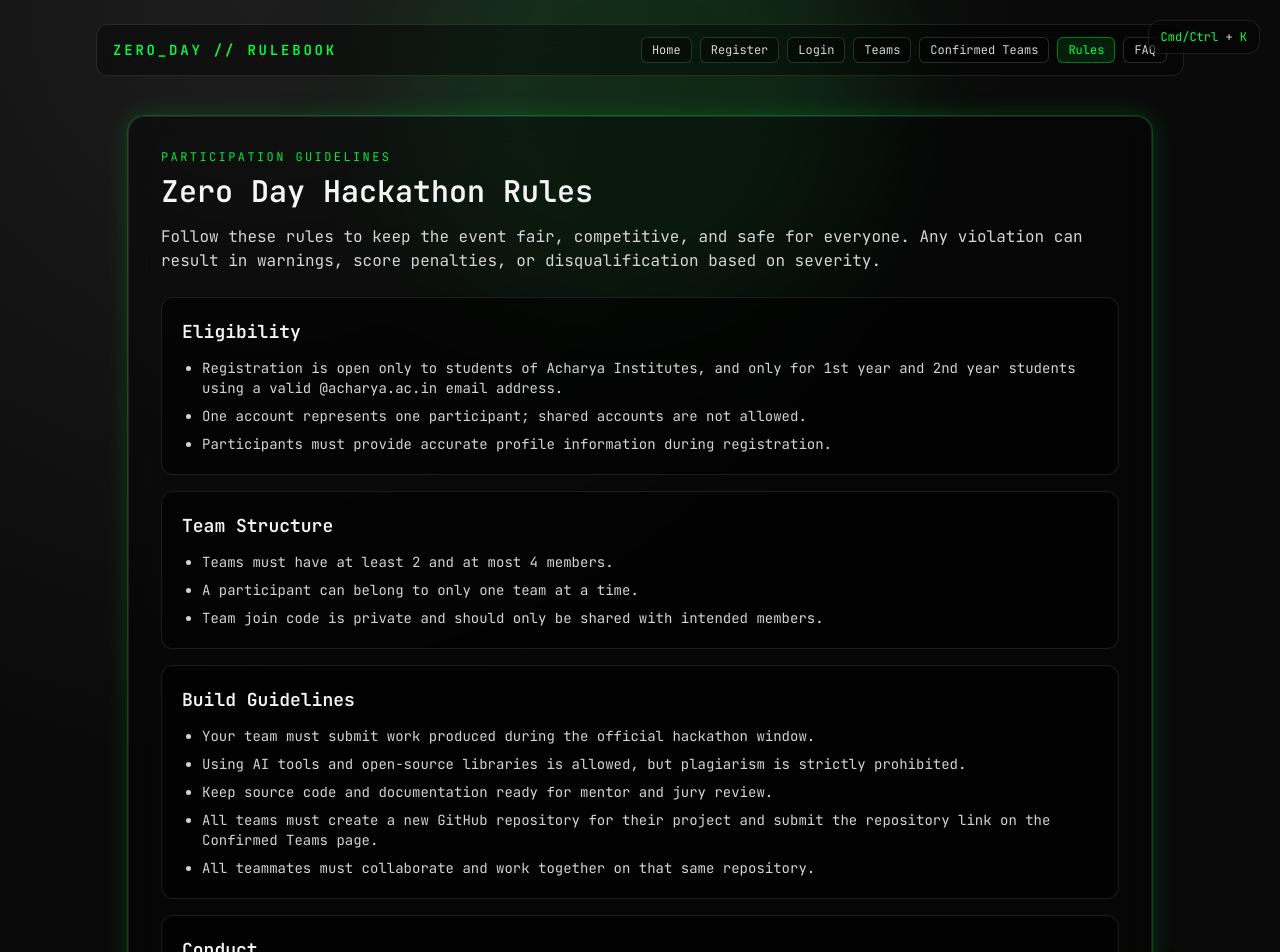
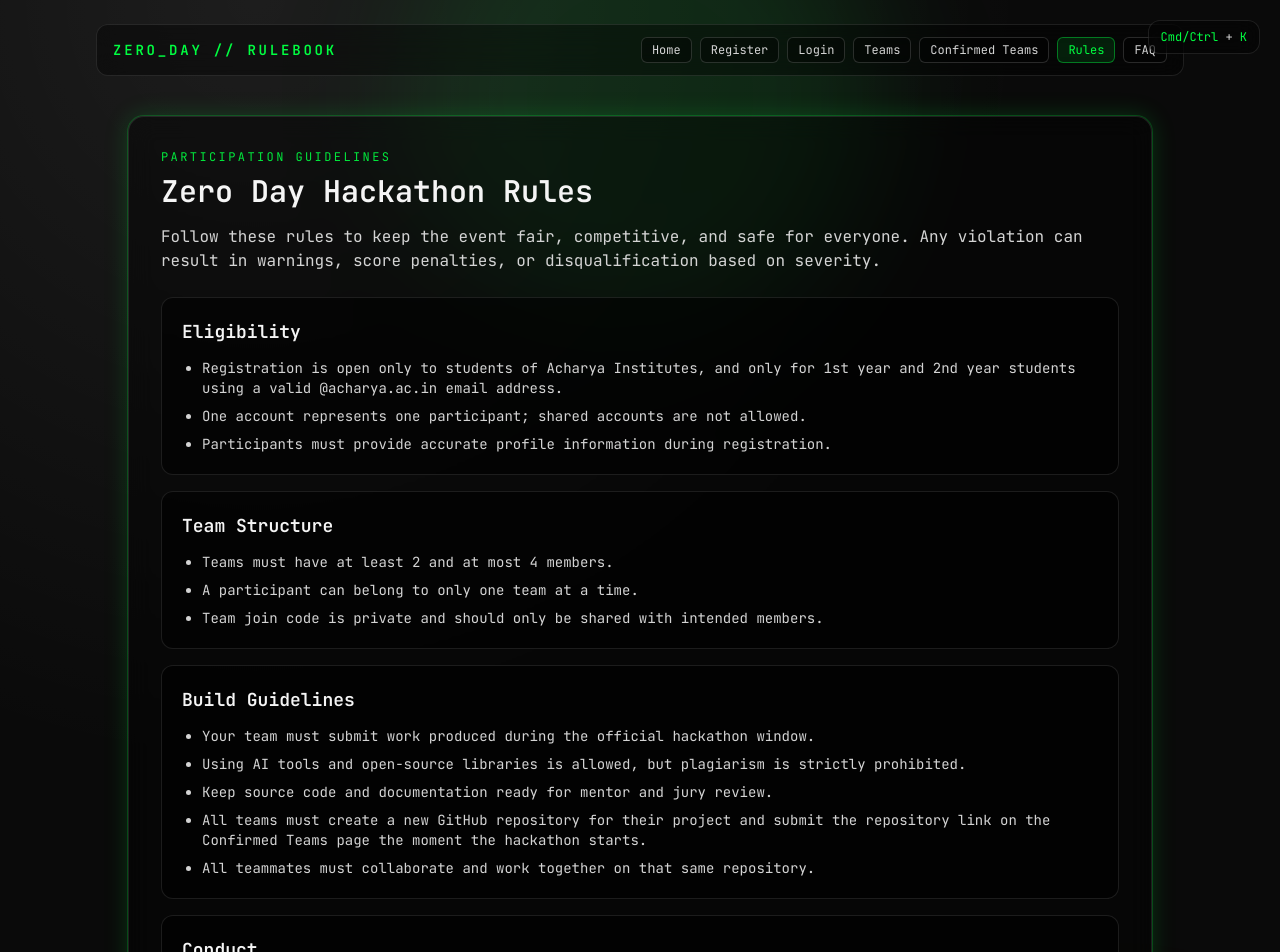
Before and after one commit to ItsukiDhanu/zero_day, a Next.js app: page /rules in a window 1280 px wide. Shown: the top 952 px of the page. Built offline with nearby package versions, Linux system fonts and the light colour scheme; no server answers.

Commit message:
docs: require repo link submission at hackathon start

```diff
--- a/app/rules/page.tsx
+++ b/app/rules/page.tsx
@@ -26,7 +26,7 @@ const rules = [
       "Your team must submit work produced during the official hackathon window.",
       "Using AI tools and open-source libraries is allowed, but plagiarism is strictly prohibited.",
       "Keep source code and documentation ready for mentor and jury review.",
-      "All teams must create a new GitHub repository for their project and submit the repository link on the Confirmed Teams page.",
+      "All teams must create a new GitHub repository for their project and submit the repository link on the Confirmed Teams page the moment the hackathon starts.",
       "All teammates must collaborate and work together on that same repository.",
     ],
   },
```
